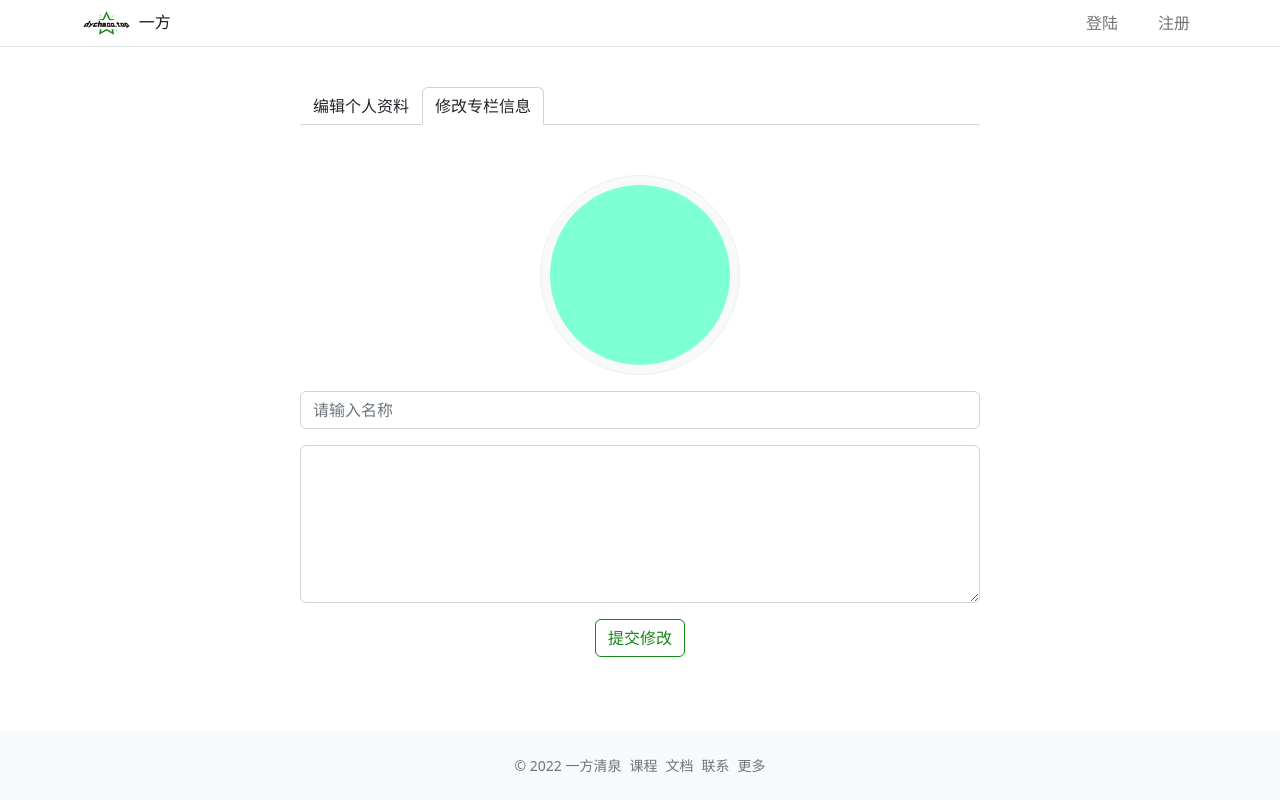
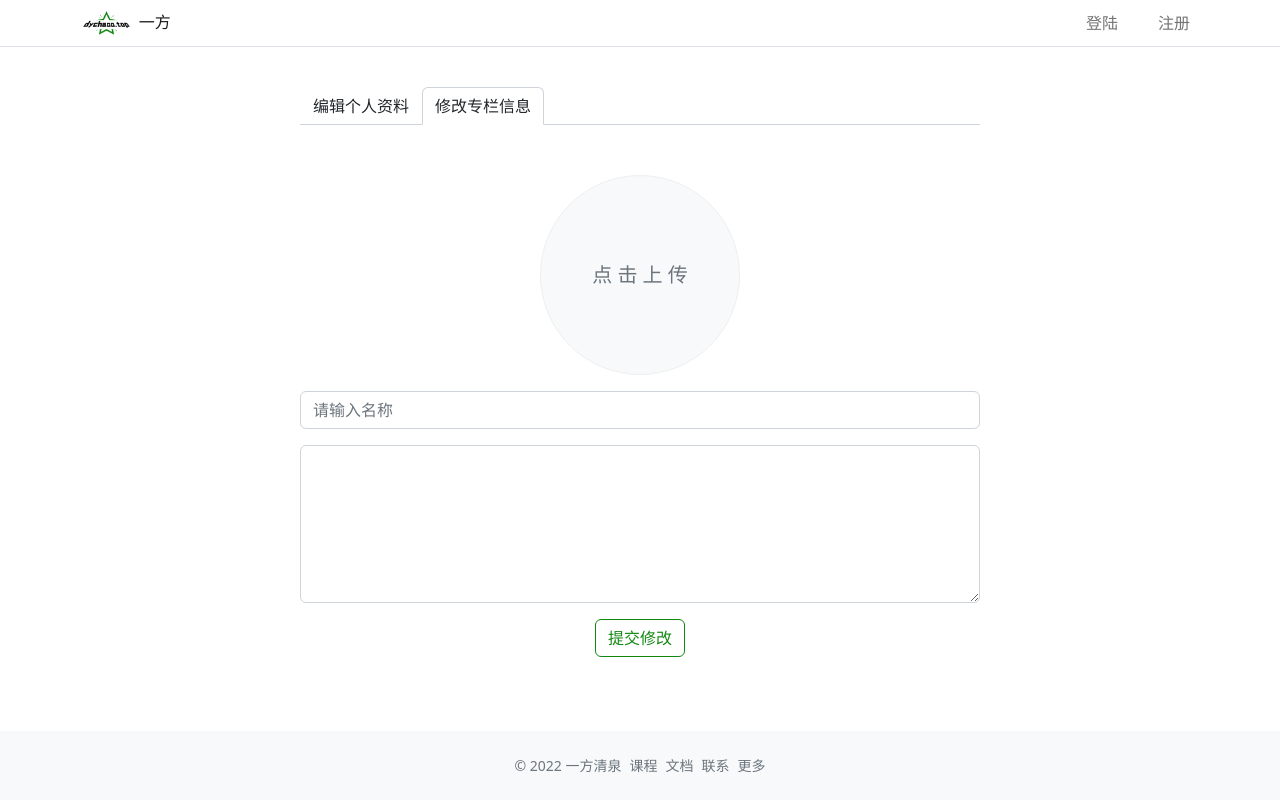
Before and after one commit to 10r10y/yifang, a Vue app: page /edit/column in a window 1280 px wide. Built offline with nearby package versions, Linux system fonts and the light colour scheme.

Commit message:
修改无图情况以及其它一些小的问题

```diff
--- a/src/components/Dropdown.vue
+++ b/src/components/Dropdown.vue
@@ -3,11 +3,13 @@
     <div class="dropdown" ref="dropdownRef">
         <!-- .prevent 防止 a 链接默认行为 -->
         <div href="#" @click.prevent = "toggleOpen" class="me-3 flex" style="cursor: pointer">
-            <img :src="avatar" height="36" class="avatar rounded-circle me-2">
+            <slot name="show">
+                <button class="btn btn-primary">下拉菜单</button>
+            </slot>
             <span class="dropdown-cart mt-1"></span>
         </div>
 
-        <ul class="dropdown-menu" v-if="isOpen" aria-labelledby="dropdownMenuButton1" :style="{display: 'block'}">
+        <ul class="dropdown-menu" v-if="isOpen" :style="{display: 'block'}">
             <slot></slot>
         </ul>
 
@@ -15,7 +17,8 @@
 </template>
 
 <script lang="ts">
-    import { defineComponent, ref, watch, onUnmounted } from 'vue';
+    import { defineComponent, ref, watch, onUnmounted, PropType } from 'vue';
+    import { UserProps } from '@/store';
     import useClickOutside from '../hooks/useClickOutside';
     import mitt from 'mitt';
 
@@ -25,9 +28,9 @@
     export default defineComponent({
         name: 'Dropdown',
         props: {
-            avatar: {
-                type: String,
-                required: true
+            user: {
+                type: Object as PropType<UserProps>,
+                required: false
             }
         },
         setup(){
--- a/src/components/EditColumn.vue
+++ b/src/components/EditColumn.vue
@@ -6,9 +6,6 @@
         :uploaded="uploadedData"
         @file-uploaded="onFileUploaded"
     >
-        <template #default>
-            <div class="defaultImg"></div>
-        </template>
         <template #uploaded="dataProps">
             <img :src="dataProps.uploadedData.data.url + '?x-oss-process=image/resize,m_fill,h_200,w_200'">
         </template>
@@ -146,13 +143,6 @@
 </script>
 
 <style>
-    .defaultImg {
-        width: 180px;
-        height: 180px;
-        border-radius: 50%;
-        background-color: aquamarine;
-    }
-
     .circle {
         width: 200px;
         height: 200px;
--- a/src/components/EditUser.vue
+++ b/src/components/EditUser.vue
@@ -5,9 +5,6 @@
         :uploaded="uploadedData"
         @file-uploaded="onFileUploaded"
     >
-        <template #default>
-            <div class="defaultImg"> </div>
-        </template>
         <template #uploaded="dataProps">
             <img :src="dataProps.uploadedData.data.url + '?x-oss-process=image/resize,m_fill,h_200,w_200'">
         </template>
@@ -93,13 +90,6 @@
 </script>
 
 <style>
-    .defaultImg {
-        width: 180px;
-        height: 180px;
-        border-radius: 50%;
-        background-color: rgb(51, 62, 59);
-    }
-
     .circle {
         width: 200px;
         height: 200px;
--- a/src/components/Editor.vue
+++ b/src/components/Editor.vue
@@ -5,7 +5,7 @@
 </template>
 
 <script lang="ts" setup>
-    import { defineProps, defineEmits, ref, watch, onMounted, onUnmounted } from 'vue';
+    import { ref, watch, onMounted, onUnmounted } from 'vue';
     import EasyMDE, { Options } from 'easymde';
     // 类型：属性以及事件
     interface EditorProps {
@@ -18,6 +18,7 @@
         (type: 'blur'): void;
     }
 
+    // define... 是编译器宏，不需要再导入
     const props = defineProps<EditorProps>()
     const emit = defineEmits<EditorEvents>()
 
--- a/src/components/FixedHeader.vue
+++ b/src/components/FixedHeader.vue
@@ -22,7 +22,11 @@
             <!-- 已登录 -->
             <ul v-if="currentUser.isLogin" class="list-inline mb-0">
                 <li class="list-inline-item">
-                    <Dropdown :avatar="currentUser.avatar.url">
+                    <Dropdown :user="currentUser">
+                        <template #show>
+                            <img v-if="!currentUser.avatar" src="../assets/avatar.jpg" width="36" height="36" class="avatar rounded-circle me-2">
+                            <img v-else :src="currentUser.avatar.url" width="36" height="36" class="avatar rounded-circle me-2">
+                        </template>
                         <DropdownItem><router-link to="/create" class="dropdown-item">新建文章</router-link></DropdownItem>
                         <DropdownItem><router-link :to="`/column/${currentUser.column}`" class="dropdown-item">我的专栏</router-link></DropdownItem>
                         <DropdownItem><router-link to="/edit/user" class="dropdown-item">编辑资料</router-link></DropdownItem>
--- a/src/components/Uploader.vue
+++ b/src/components/Uploader.vue
@@ -2,14 +2,14 @@
     <div class="file-upload">
         <div class="file-upload-container" @click="triggerUpload" v-bind="$attrs">
             <slot v-if="fileStatus === 'ready'" name="default">
-                <button class="btn btn-primary">点击上传</button>
+                <div style="font-size: 20px">点 击 上 传</div>
             </slot>
             <!-- 上传成功后通过自定义属性拿到值 -->
             <slot v-else-if="fileStatus === 'success'" name="uploaded" :uploadedData="uploadedData">
-                <button class="btn btn-primary">上传成功</button>
+                <div style="font-size: 20px">上 传 成 功</div>
             </slot>
             <slot v-else  name="loading">
-                <button class="btn btn-primary">正在上传</button>
+                <div style="font-size: 20px">正 在 上 传</div>
             </slot>
         </div>
         <input
--- a/src/components/ValidateForm.vue
+++ b/src/components/ValidateForm.vue
@@ -31,7 +31,7 @@
         name: 'ValidateForm',
         emits: ['form-submit'],
         setup(props, context){
-            let funcArr: ValidateFunc[] = []
+            let funcArr: ValidateFunc[] = [];
             // submit 按键需要触发的函数
             const submitForm = () => {
                 // const result = funcArr.every(func => func())    // every 会在遇到第一个false就停止
@@ -39,13 +39,17 @@
                 const result = funcArr.map(func => func()).every(result => result)
                 context.emit('form-submit', result);
             }
+
+            // 将每个 ValidateInput 返回的结果加入数组
             const callback = (func: ValidateFunc)=>{
                 funcArr.push(func)
             }
-            onBeforeMount(()=>{
-                emitter.on('form-item-created', callback);
-            })
+
+            // 开始监听
+            emitter.on('form-item-created', callback);
+
             onUnmounted(()=>{
+                // 听着监听
                 emitter.off('form-item-created', callback);
                 funcArr = [];
             })
--- a/src/hooks/useHandleImg.ts
+++ b/src/hooks/useHandleImg.ts
@@ -1,5 +1,6 @@
 import { ImageProps, ColumnProps, UserProps } from "../store";
 
+// 通过阿里云图床裁剪图片
 export function generateFitUrl(data: ImageProps, width: number, height: number, format = ['m_fill']) {
     if(data && data.url) {
         const formatStr = format.reduce((prev, current) => {
@@ -9,6 +10,7 @@ export function generateFitUrl(data: ImageProps, width: number, height: number,
     }
 }
 
+// 专栏图片裁剪并处理图片不存在情况
 export function addColumnAvatar(data: ColumnProps | UserProps, width: number, height: number) {
     if(data.avatar) {
         generateFitUrl(data.avatar, width, height);
--- a/src/views/ColumnDetail.vue
+++ b/src/views/ColumnDetail.vue
@@ -2,7 +2,7 @@
     <div class="column-detail-page w-75 mx-auto container-lg">
         <div class="column-info row mb-4 border-bottom pb-4 align-items-center" v-if="column">
             <div class="col-3 text-center">
-                <img :src="column.avatar && column.avatar.fitUrl" :alt="column.title" class="rounded-circle border w-100">
+                <img :src="column.avatar && column.avatar.fitUrl" class="rounded-circle border">
             </div>
             <div class="col-9">
                 <h4>{{column.title}}</h4>
--- a/src/views/SignIn.vue
+++ b/src/views/SignIn.vue
@@ -81,10 +81,11 @@
             ];
             const nickNameRules: RulesProp = [
                 {type: 'required', message: '用户名不能为空'},
-
+                {type: 'nickName', message: '用户名不能包含特殊字符'}
             ];
             const passwordRules: RulesProp = [
                 {type: 'required', message: '密码不能为空'},
+                {type: 'range', message: '你的密码至少包括六位，且不能含有空格'}
             ];
             const repeatPasswordRules: RulesProp = [
                 {type: 'required', message: '密码不能为空'},
```
Also changed, not shown: src/components/ValidateInput.vue (+20 -7 lines).
